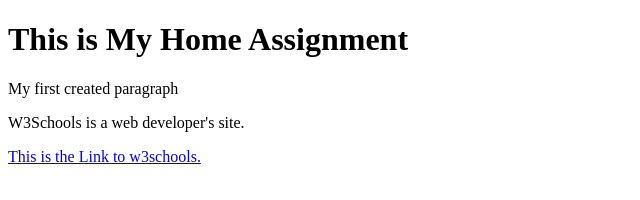
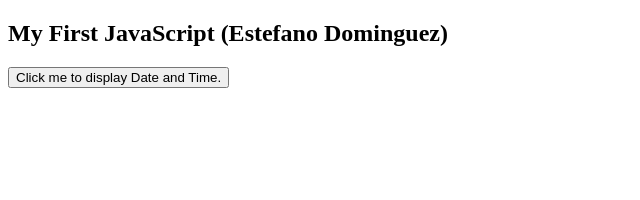
Before and after one commit to ejrdominguez7/ejrdominguez7.github.io, a plain HTML site: page week01/home.html in a window 1280 px wide. Shown: the whole page, without its empty margins (0-640 px from the left). Drawn offline with Linux system fonts and the light colour scheme.

Commit message:
Update home.html

```diff
--- a/week01/home.html
+++ b/week01/home.html
@@ -1,16 +1,14 @@
 <!DOCTYPE html>
 <html>
-<head>
-<title>Home Assignment</title>
-</head>
 <body>
 
-<h1>This is My Home Assignment</h1>
-<p>My first created paragraph</p>
+<h2>My First JavaScript (Estefano Dominguez)</h2>
 
-<p title="About W3Schools">W3Schools is a web developer's site.</p>
+<button type="button"
+onclick="document.getElementById('demo').innerHTML = Date()">
+Click me to display Date and Time.</button>
 
-<p> <a href="https://www.w3schools.com">This is the Link to w3schools.</a> </p>
+<p id="demo"></p>
 
 </body>
 </html>
```
